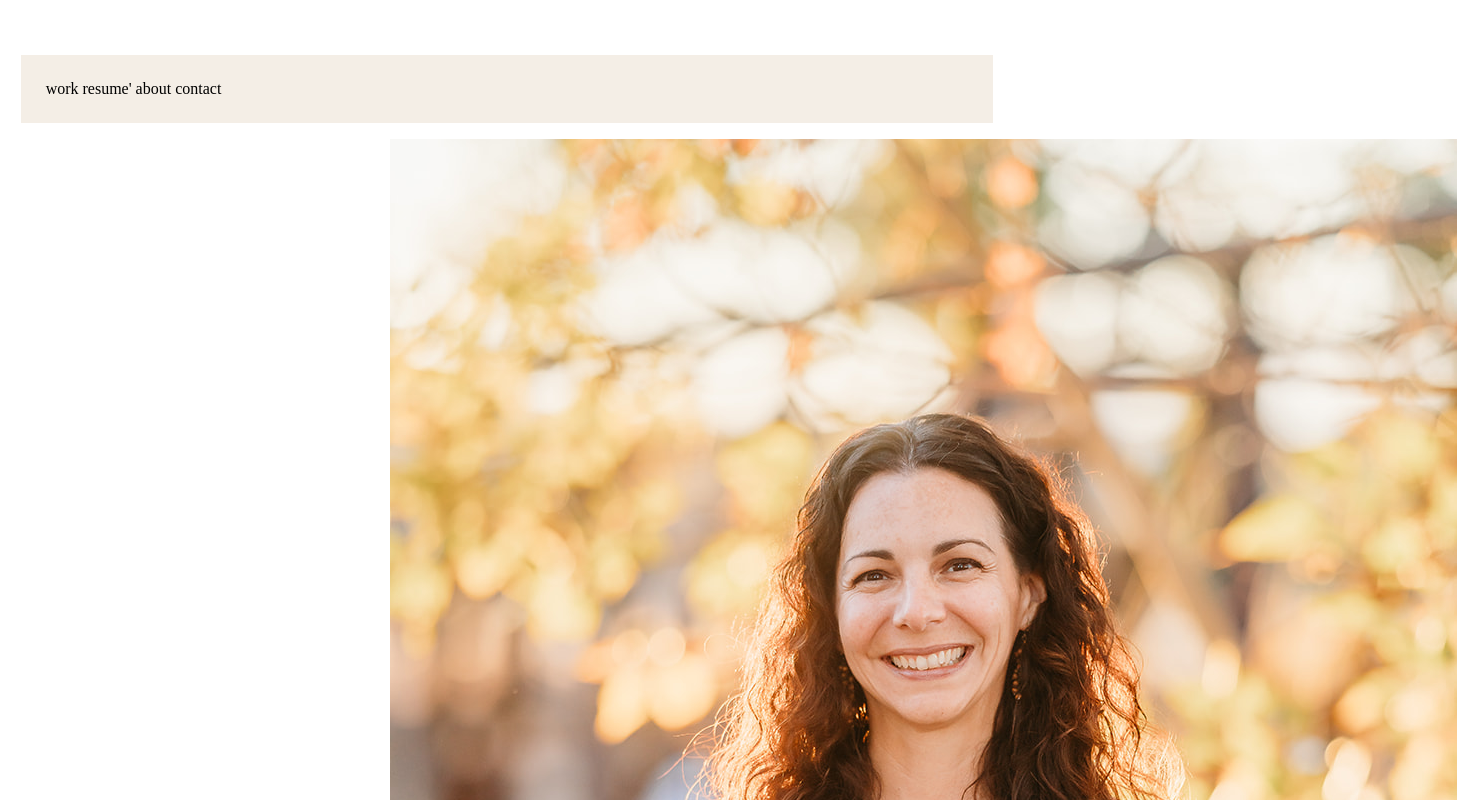
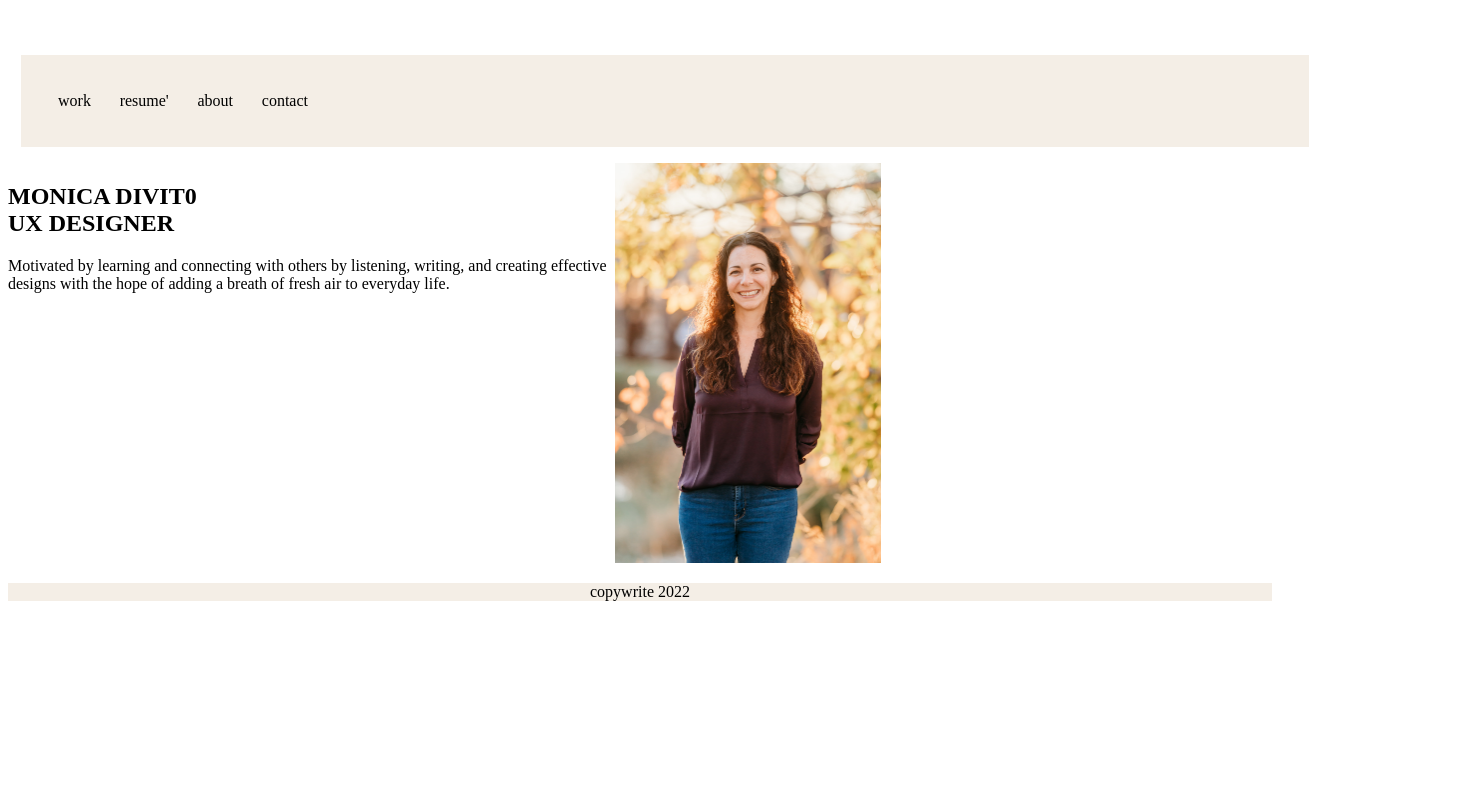
Before and after one commit to MD5678/UX_UI_HW_18, a plain HTML site: page index.html in a window 1280 px wide. Shown: the top 800 px of the page, 1457 px wide, since content can reach past the window. Drawn offline with Linux system fonts and the light colour scheme.

Commit message:
alignment css

```diff
--- a/css/style.css
+++ b/css/style.css
@@ -1,14 +1,15 @@
 header li{
   display: inline-block;
 vertical-align: text-top;
+margin: 1% 1% 1% 1%;
 }
 logo{
-    max-width:23%;
-    padding: 1%;
+    max-width:0%;
+    padding: 0%;
     text-align: center;
 }
 .navigation{
-    max-width:73%;
+    max-width:100%;
     padding: 1%;
 }
 header ul{
@@ -18,13 +19,23 @@ header ul{
     background-color: #F4EEE6;
     padding: 25px;
 }
-.heroImg {
-    height: 400px;
-    padding: 25px;
+.heroSection {
+    /*height: 400px;*/
+    padding: 0px;
+    display: inline-block;
+    vertical-align: text-top;
+    width: 100%;
 }
 .content {
-    width: 500px;
-    margin: 0 auto;
+    width: 48%;
+    margin: 5% 5% 5% 5% auto;
+    float: left;
+}
+.heroImg {
+    width: 48%;
+    margin: 5% 5% 5% 5% auto;
+    float: left;
+
 }
 footer{
     background-color: #F4EEE6;
--- a/index.html
+++ b/index.html
@@ -17,21 +17,25 @@
                 <li>contact</li>
             </ul>
         </nav>
-        </div>
     </header>
-       <section class="heroImg" height="400px">
+       <section class="heroSection">
            <div class="content">
-               <img src="images/monicahero.jpg">
                <h1>MONICA DIVIT0<br>
                UX DESIGNER</h1>
                <p>Motivated by learning and connecting with others by listening, writing, and creating effective designs with the hope of adding a breath of fresh air to everyday life.
                </p>
            </div>
-           <footer>
+           <div class="heroImg">
+            <img src="images/monicahero.jpg" height="400px">
+           </div>
+        </section>
+                  <footer>
                <p>copywrite 2022</p>
            </footer>
+
+       <section class="myWork">
+
        </section>
-       <section class="myWork>"
 
             </body>
 </html>
```
